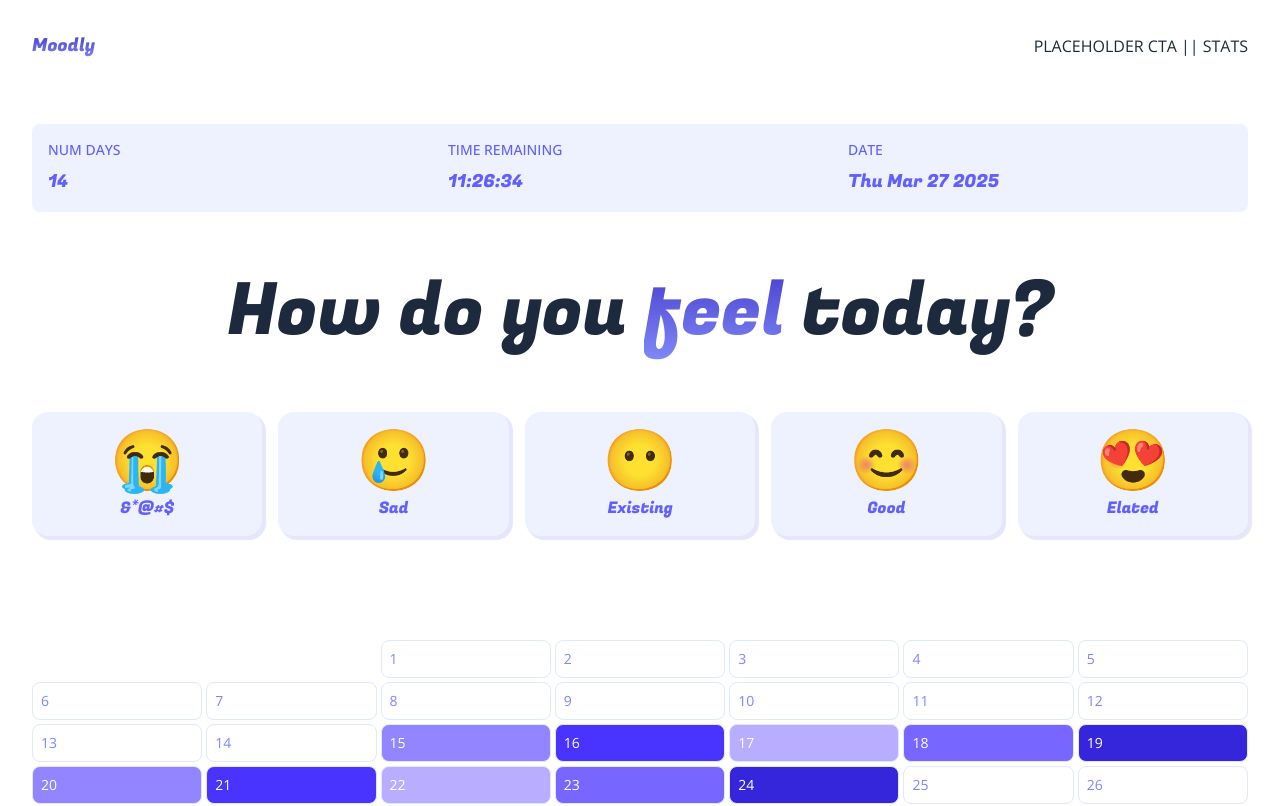
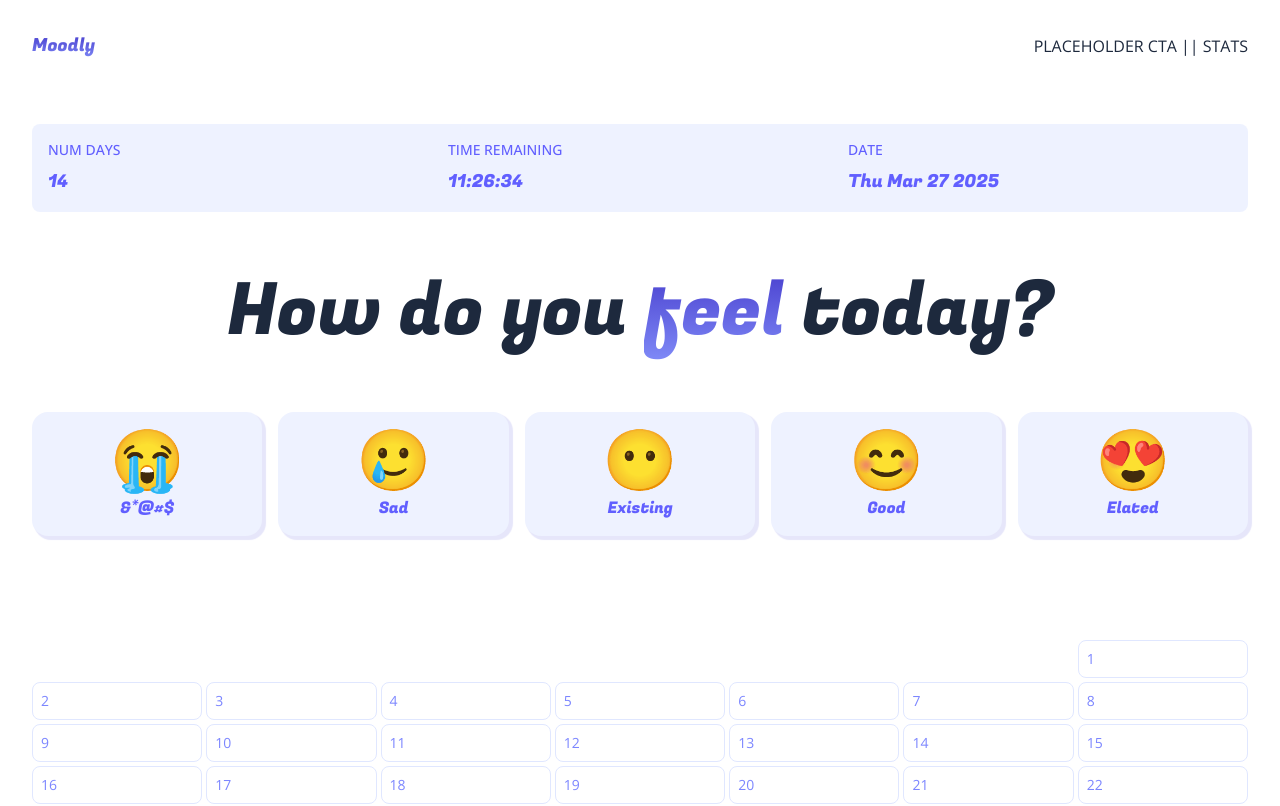
Before and after one commit to LachorJohnny/moodly, a Next.js app: page /dashboard in a window 1280 px wide. Shown: the top 806 px of the page. Built offline with nearby package versions, Linux system fonts and the light colour scheme; no server answers.

Commit message:
Add set mood functionality to the dashboard component and improve calendar with dynamic date selecting

```diff
--- a/components/Calendar.jsx
+++ b/components/Calendar.jsx
@@ -1,4 +1,6 @@
-import React from 'react';
+'use client';
+
+import React, { useState } from 'react';
 import { gradients, baseRating } from '@/utils';
 
 const months = {
@@ -19,27 +21,21 @@ const monthsArr = Object.keys(months);
 const now = new Date();
 const dayList = ['Sunday', 'Monday', 'Tuesday', 'Wednesday', 'Thursday', 'Friday', 'Saturday'];
 
-const data = {
-  15: 2,
-  16: 4,
-  17: 1,
-  18: 3,
-  19: 5,
-  20: 2,
-  21: 4,
-  22: 1,
-  23: 3,
-  24: 5,
-};
+export default function Calendar(props) {
+  const { demo, data, handleSetMood } = props;
 
-export default function Calendar(props) {
-  const { demo } = props;
+  const now = new Date();
+  const currentMonth = now.getMonth();
+  const [selectedYear, setSelectedYear] = useState(now.getFullYear());
+  const [selectedMonth, setSelectedMonth] = useState(Object.keys(months)[currentMonth]);
 
-  const year = 2025;
-  const month = 'April';
-  const monthNow = new Date(year, Object.keys(months).indexOf(month), 1);
+  function handleIncrementMonth(val) {
+
+  }
+
+  const monthNow = new Date(selectedYear, Object.keys(months).indexOf(selectedMonth), 1);
   const firstDayOfMonth = monthNow.getDay();
-  const daysInMonth = new Date(year, Object.keys(months).indexOf(month) + 1, 0).getDate();
+  const daysInMonth = new Date(selectedYear, Object.keys(months).indexOf(selectedMonth) + 1, 0).getDate();
 
   const daysToDisplay = firstDayOfMonth + daysInMonth;
   const numRows = Math.floor(daysToDisplay / 7) + (daysToDisplay % 7 ? 1 : 0);
--- a/components/Dashboard.jsx
+++ b/components/Dashboard.jsx
@@ -1,10 +1,58 @@
+'use client';
+
 import { Fugaz_One } from 'next/font/google';
-import React from 'react';
+import React, { useEffect, useState } from 'react';
 import Calendar from './Calendar';
+import { useAuth } from '@/context/AuthContext';
+import { doc, setDoc } from 'firebase/firestore';
+import { db } from '@/firebase';
 
 const fugazOne = Fugaz_One({ subsets: ['latin'], weight: ['400'] });
 
 export default function Dashboard() {
+  const { currentUser, userDataObj, setUserDataObj } = useAuth();
+  const [data, setData] = useState({});
+
+  function countValues() {}
+
+  async function handleSetMood(mood) {
+    const now = new Date();
+    const year = now.getFullYear();
+    const month = now.getMonth();
+    const day = now.getDate();
+
+    try {
+      const newData = { ...userDataObj };
+      if (!newData?.[year]) {
+        newData[year] = {};
+      }
+      if (!newData?.[year]?.[month]) {
+        newData[year][month] = {};
+      }
+
+      newData[year][month][day] = mood;
+      // update the current state
+      setData(newData);
+      // update the global state
+      setUserDataObj(newData);
+      // update firestore
+      const docRef = doc(db, 'users', currentUser.uid);
+      const res = await setDoc(
+        docRef,
+        {
+          [year]: {
+            [month]: {
+              [day]: mood,
+            },
+          },
+        },
+        { merge: true },
+      );
+    } catch (err) {
+      console.error('Failed to set data: ', err.message);
+    }
+  }
+
   const statuses = {
     num_days: 14,
     time_remaining: '11:26:34',
@@ -18,6 +66,14 @@ export default function Dashboard() {
     Good: '😊',
     Elated: '😍',
   };
+
+  useEffect(() => {
+    if (!currentUser || !userDataObj) {
+      return;
+    }
+
+    setData(userDataObj);
+  }, [currentUser, userDataObj]);
 
   return (
     <div className="flex flex-col flex-1 gap-8 sm:gap-12 md:gap-16">
@@ -42,6 +98,10 @@ export default function Dashboard() {
         {Object.keys(moods).map((mood, moodIndex) => {
           return (
             <button
+              onClick={() => {
+                const currentMoodValue = moodIndex + 1;
+                handleSetMood(currentMoodValue);
+              }}
               key={moodIndex}
               className="flex flex-col items-center flex-1 gap-2 p-4 px-5 bg-indigo-50 rounded-2xl
               purpleShadow duration-200 hover:bg-[lavender] text-center"
@@ -56,7 +116,7 @@ export default function Dashboard() {
           );
         })}
       </div>
-      <Calendar />
+      <Calendar data={data} handleSetMood={handleSetMood} />
     </div>
   );
 }
--- a/components/Hero.jsx
+++ b/components/Hero.jsx
@@ -2,12 +2,13 @@ import { Fugaz_One } from 'next/font/google';
 import React from 'react';
 import Button from './Button';
 import Calendar from './Calendar';
+import Link from 'next/link';
 
 const fugazOne = Fugaz_One({ subsets: ['latin'], weight: ['400'] });
 
 export default function Hero() {
   return (
-    <div className="py-4 md:py-10 flex flex-col gap-8">
+    <div className="py-4 md:py-10 flex flex-col gap-8 sm:gap-10">
       <h1 className={'text-5xl sm:text-6xl md:text-7xl text-center ' + fugazOne.className}>
         <span className="textGradient">Moodly</span> helps you track your{' '}
         <span className="textGradient">daily</span> mood!
@@ -17,8 +18,12 @@ export default function Hero() {
         <span className="font-semibold">every day of every year.</span>
       </p>
       <div className="grid grid-cols-2 gap-4 w-fit mx-auto">
-        <Button text="Sign Up" />
-        <Button text="Login" dark />
+        <Link href={'/dashboard'}>
+          <Button text="Sign Up" />
+        </Link>
+        <Link href={'/dashboard'}>
+          <Button text="Login" dark />
+        </Link>
       </div>
       <Calendar demo />
     </div>
--- a/context/AuthContext.js
+++ b/context/AuthContext.js
@@ -18,7 +18,7 @@ export function useAuth() {
 
 export function AuthProvider({ children }) {
   const [currentUser, setCurrentUser] = useState(null);
-  const [userDataObj, setUserDataObj] = useState({});
+  const [userDataObj, setUserDataObj] = useState(null);
   const [loading, setLoading] = useState(true);
 
   // AUTH HANDLERS
@@ -32,7 +32,7 @@ export function AuthProvider({ children }) {
 
   function logout() {
     setCurrentUser(null);
-    setUserDataObj({});
+    setUserDataObj(null);
     return signOut();
   }
 
@@ -66,6 +66,7 @@ export function AuthProvider({ children }) {
   const value = {
     currentUser,
     userDataObj,
+    setUserDataObj,
     loading,
     signup,
     login,
```
